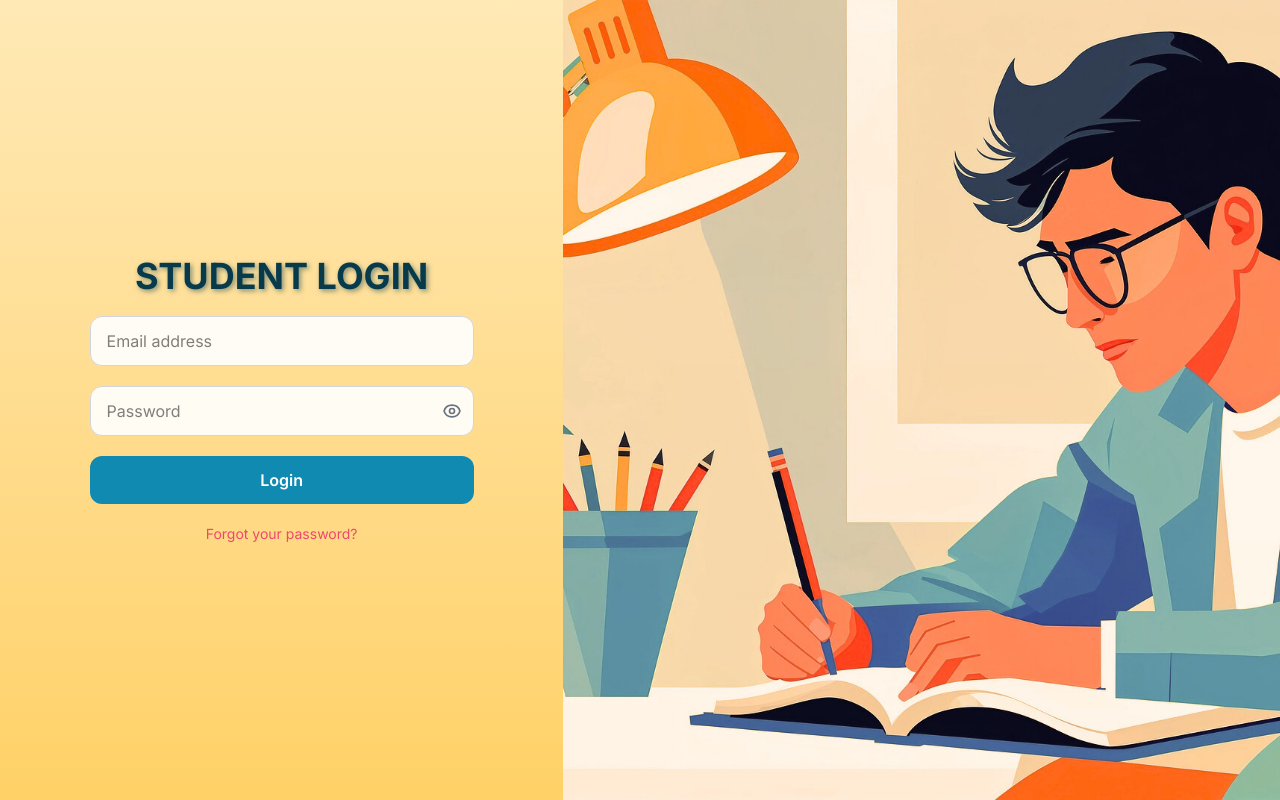
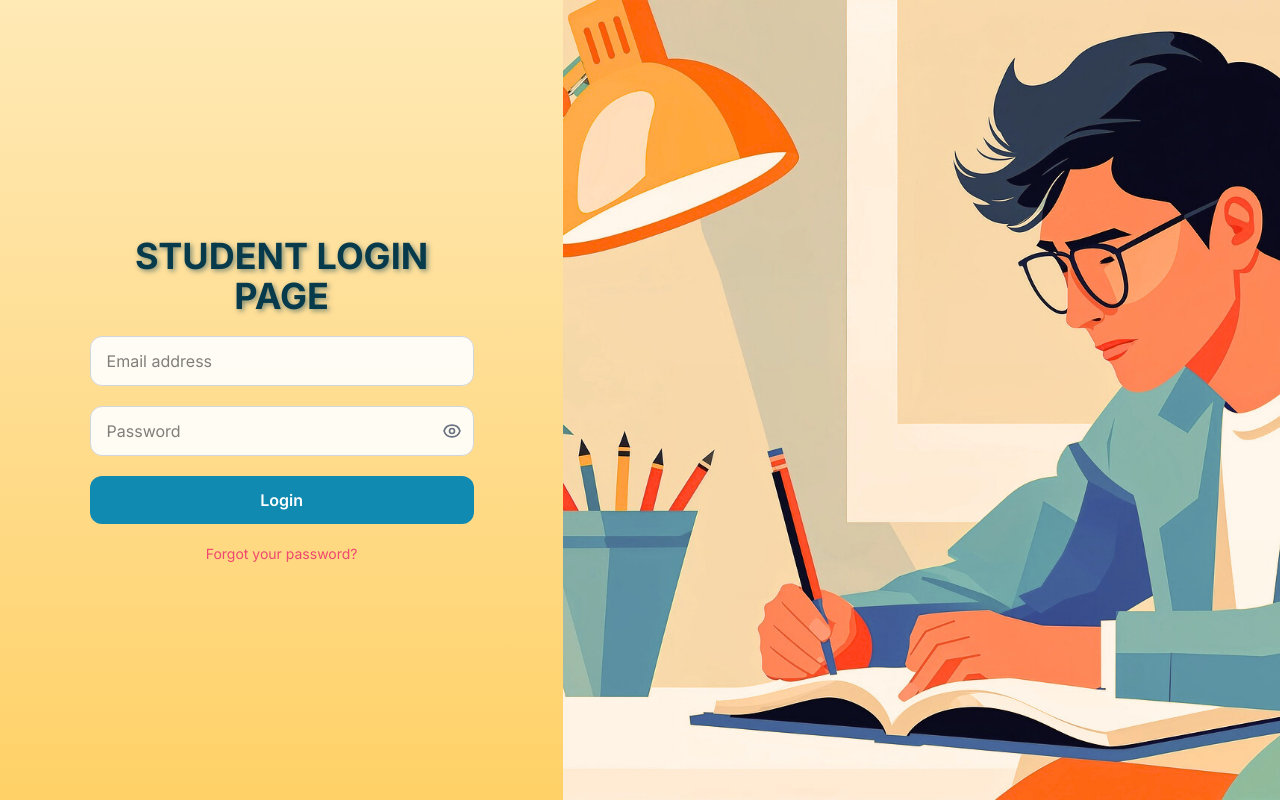
Before and after one commit to GauravVerdhanMaheshwari/College-assigment-portal, a React (Vite) app in the folder frontend/: page /student/login in a window 1280 px wide. Built offline with nearby package versions, Linux system fonts and the light colour scheme.

Commit message:
fix: update header text in LoginPage to clarify it as a login page

```diff
--- a/frontend/src/components/LoginPage.jsx
+++ b/frontend/src/components/LoginPage.jsx
@@ -120,7 +120,7 @@ function LoginPage({
           className="w-full max-w-sm flex flex-col gap-5"
         >
           <h1 className={`text-4xl text-center font-bold ${h1CSS}`}>
-            {pageAbout.toUpperCase()} LOGIN
+            {pageAbout.toUpperCase()} LOGIN PAGE
           </h1>
 
           {/* Email */}
```
